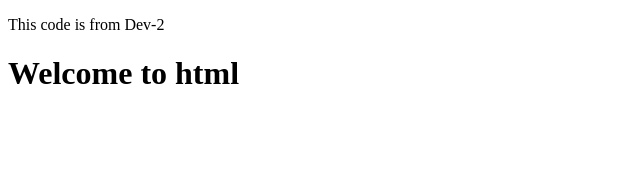
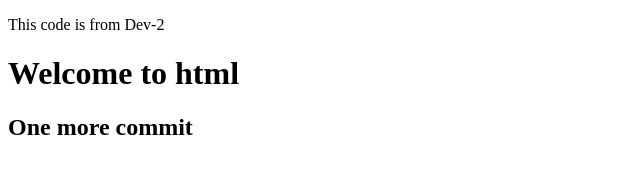
Before and after one commit to Shivaji04/myfirstrepo, a plain HTML site: page index.html in a window 1280 px wide. Shown: the whole page, without its empty margins (0-640 px from the left). Drawn offline with Linux system fonts and the light colour scheme.

Commit message:
Update index.html

```diff
--- a/index.html
+++ b/index.html
@@ -6,5 +6,6 @@
 <body>
       <p>This code is from Dev-2</p>
       <h1>Welcome to html</h1>
+      <h2>One more commit</h2>
 </body>
 </html>
```
